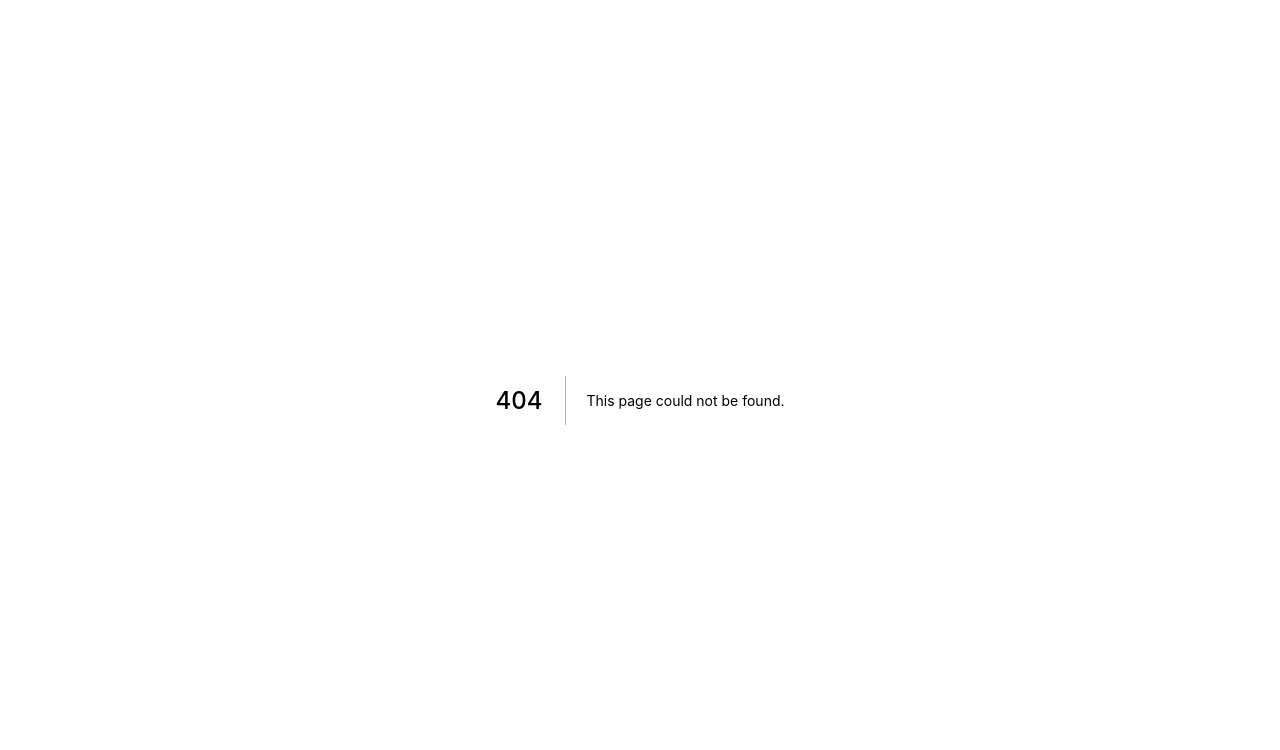
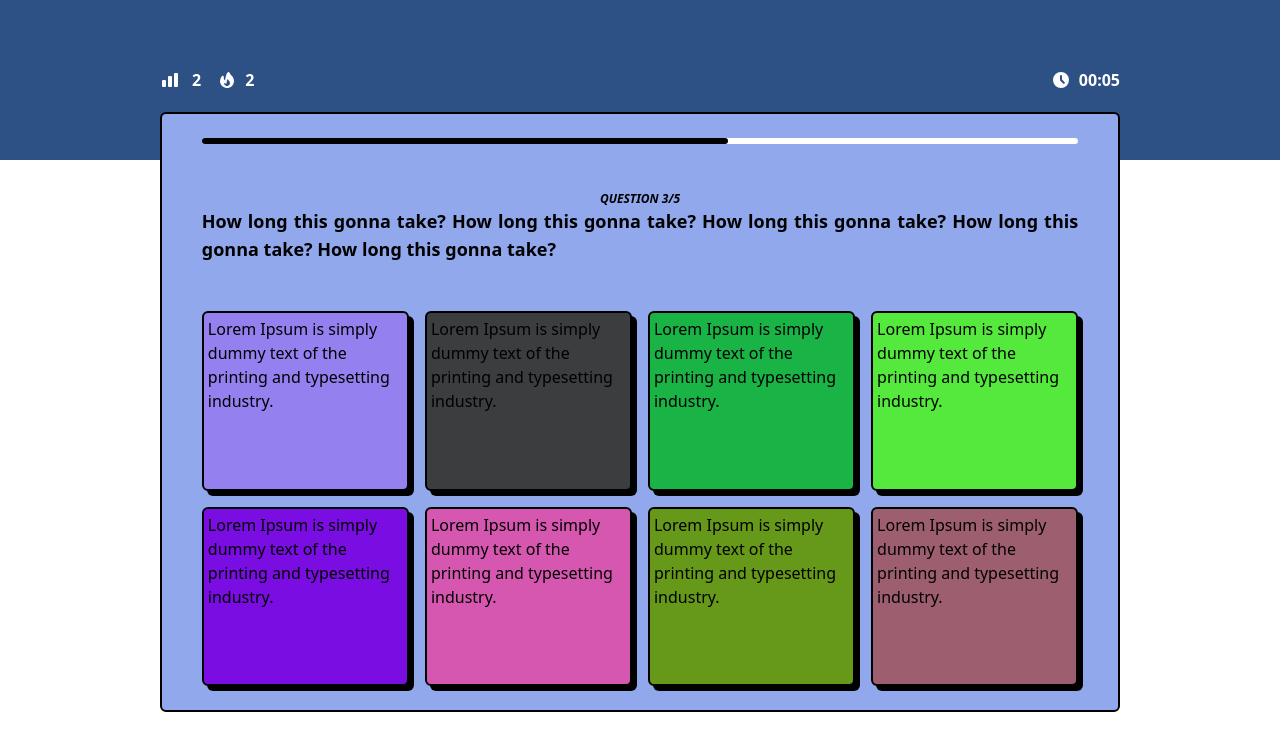
Before and after one commit to super-alpha-team/new-quizzes-fe, a Next.js app: page /test in a window 1280 px wide. Before the commit this address had no page. Shown: the top 750 px of the page. Built offline with nearby package versions, Linux system fonts and the light colour scheme.

Commit message:
multichoice: flexible num of answers up to 16

```diff
--- a/components/Play.jsx
+++ b/components/Play.jsx
@@ -4,7 +4,6 @@ import Questionare from './questionares/Questionare';
 import Loading from './helpers/Loading';
 import Clock from './Clock';
 import { socket } from '../utils/socket';
-
 
 function Play({ total_questions, quizId, room_id }) {
     const [currentIndex, setCurrentIndex] = useState(0);
@@ -43,9 +42,9 @@ function Play({ total_questions, quizId, room_id }) {
         (<div className='w-full h-screen bg-[#2E5185] text-white flex justify-center items-center'>Your score: {score}</div>)
         : waitingMsg ?
             <Loading message={waitingMsg} /> :
-            (<div className='block h-screen overflow-auto'>
-                <div className='min-h-screen h-full min-w-screen flex justify-center md:text-sm text-xs lg:text-base overflow-hidden'>
-                    <div className='h-[85%] w-full flex justify-center relative'>
+            (<div className='h-screen'>
+                <div className='min-h-screen h-full min-w-screen flex justify-center md:text-sm text-xs lg:text-base'>
+                    <div className='h-full w-full flex justify-center relative'>
                         <div className='h-[20%] w-full bg-[#2E5185] absolute top-0 flex justify-center items-center'>
                             <div className='w-9/12 flex justify-between absolute'>
                                 <div className='flex gap-4'>
--- a/components/Test.jsx
+++ /dev/null
@@ -1,50 +0,0 @@
-import React from 'react';
-import Clock from './Clock';
-import Colors from './Colors';
-import Essay from './questionares/Essay';
-import Matching from './questionares/Matching';
-import Multichoice from './questionares/Multichoice';
-import Questionare from './questionares/Questionare';
-import ShortAnswer from './questionares/ShortAnswer';
-
-function Test() {
-    const data = Array(6).fill('matching answer sample');
-    // return (
-    //     <div>
-    //         <div className='block h-screen overflow-auto'>
-    //             <div className='min-h-screen h-full min-w-screen flex justify-center md:text-sm text-xs lg:text-base overflow-hidden'>
-    //                 <div className='h-[85%] w-full flex justify-center relative'>
-    //                     <div className='h-[20%] w-full bg-[#2E5185] absolute top-0 flex justify-center items-center'>
-    //                         <div className='w-9/12 flex justify-between absolute'>
-    //                             <div className='flex gap-4'>
-    //                                 <div className='text-white font-bold flex items-center gap-3'>
-    //                                     <svg className="w-5 h-5" fill="currentColor" viewBox="0 0 20 20" xmlns="http://www.w3.org/2000/svg"><path d="M2 11a1 1 0 011-1h2a1 1 0 011 1v5a1 1 0 01-1 1H3a1 1 0 01-1-1v-5zM8 7a1 1 0 011-1h2a1 1 0 011 1v9a1 1 0 01-1 1H9a1 1 0 01-1-1V7zM14 4a1 1 0 011-1h2a1 1 0 011 1v12a1 1 0 01-1 1h-2a1 1 0 01-1-1V4z"></path></svg>
-    //                                     2
-    //                                 </div>
-    //                                 <div className='text-white font-bold flex items-center gap-2'>
-    //                                     <svg className="w-5 h-5" fill="currentColor" viewBox="0 0 20 20" xmlns="http://www.w3.org/2000/svg"><path fillRule="evenodd" d="M12.395 2.553a1 1 0 00-1.45-.385c-.345.23-.614.558-.822.88-.214.33-.403.713-.57 1.116-.334.804-.614 1.768-.84 2.734a31.365 31.365 0 00-.613 3.58 2.64 2.64 0 01-.945-1.067c-.328-.68-.398-1.534-.398-2.654A1 1 0 005.05 6.05 6.981 6.981 0 003 11a7 7 0 1011.95-4.95c-.592-.591-.98-.985-1.348-1.467-.363-.476-.724-1.063-1.207-2.03zM12.12 15.12A3 3 0 017 13s.879.5 2.5.5c0-1 .5-4 1.25-4.5.5 1 .786 1.293 1.371 1.879A2.99 2.99 0 0113 13a2.99 2.99 0 01-.879 2.121z" clipRule="evenodd"></path></svg>
-    //                                     2
-    //                                 </div>
-    //                             </div>
-    //                             <Clock duration={10} handleTimeUp={() => null} />
-    //                         </div>
-    //                     </div>
-    //                     {/* <Questionare question='How long this gonna take? How long this gonna take? How long this gonna take? How long this gonna take? How long this gonna take?' questionProgress='3/5'>
-    //                         <ShortAnswer />
-    //                     </Questionare> */}
-    //                     <Questionare question='How long this gonna take? How long this gonna take? How long this gonna take? How long this gonna take? How long this gonna take?' questionProgress='3/5'>
-    //                         <Essay />
-    //                     </Questionare>
-    //                     {/* <Questionare question='How long this gonna take? How long this gonna take? How long this gonna take? How long this gonna take? How long this gonna take?' questionProgress='3/5'>
-    //                         <Matching data={data} />
-    //                     </Questionare> */}
-    //                 </div>
-    //             </div>
-    //         </div>
-
-    //     </div>
-    // );
-    return <Colors />;
-}
-
-export default Test;
--- a/components/questionares/Multichoice.jsx
+++ b/components/questionares/Multichoice.jsx
@@ -1,16 +1,35 @@
+import { generateMultiStyle } from "../../utils/generateMultiStyle";
 import { randomHexColor, shuffleArray } from "../../utils/helpers";
 
 function Multichoice({ answers, handleAnswer }) {
     const shuffledAnswers = shuffleArray([...answers]);
+    // < 3
+    // 3 6 9 12
+    // 4 8 16
+    // 5 10
+    // rest
+    const numAnswers = shuffledAnswers.length;
+    const two = numAnswers === 2;
+    const three = numAnswers % 3 === 0;
+    const four = numAnswers % 4 === 0;
+    const five = numAnswers % 5 === 0;
 
     return (
-        <div className={shuffledAnswers.length < 4 ? (shuffledAnswers.length === 3 ? `w-full h-full grid gap-4 grid-cols-3` : `w-full h-full grid gap-4 grid-rows-2`) : `w-full h-full grid gap-4 grid-cols-4`}>
+        <div className={`w-full h-full grid gap-4 `+ (two ? 'grid-rows-2' : five ? 'grid-cols-5' : four ? 'grid-cols-4' : three ? 'grid-cols-3' : 'grid-cols-7')}>
+            {shuffledAnswers.map((answer, index) =>
+                <button className='w-full h-full' onClick={() => handleAnswer(String(answer.answer))} key={answer.id}>
+                    <div className='w-full h-full p-1 border-black border-2 rounded-md text-left shadow-answer hover:bg-white' style={{ backgroundColor: randomHexColor() }} dangerouslySetInnerHTML={{ __html: answer.answer }} />
+                </button>
+            )}
+        </div>);
+}
+//  max-w-[13rem] max-h-[17rem]
+export default Multichoice;
+
+{/* <div className={shuffledAnswers.length === 2 ? `w-full h-full grid gap-4 grid-rows-2` : (shuffledAnswers.length % 3 === 0 ? `w-full h-full grid gap-4 grid-cols-3 grid-rows-${shuffledAnswers.length/3}` : `w-full h-full grid gap-4 grid-cols-4`)}>
             {shuffledAnswers.map((answer, index) =>
                 <button className='' onClick={() => handleAnswer(answer.answer)} key={answer.id}>
                     <div className='w-full h-full p-1 border-black border-2 rounded-md text-left shadow-answer hover:bg-white' style={{ backgroundColor: randomHexColor() }} dangerouslySetInnerHTML={{ __html: answer.answer }} />
                 </button>
             )}
-        </div>);
-}
-
-export default Multichoice;
+        </div> */}
--- a/components/questionares/Questionare.jsx
+++ b/components/questionares/Questionare.jsx
@@ -6,7 +6,7 @@ function Questionare(props) {
     const progressPercent = +progress[0] / +progress[1] * 100;
 
     return (
-        <div className='h-[85%] lg:w-9/12 w-10/12 bg-[#91A8ED] absolute bottom-0 border-2 border-black rounded-md grid justify-items-center content-around'>
+        <div className='h-[75%] w-[75%] bg-[#91A8ED] absolute bottom-[11%] border-2 border-black rounded-md grid justify-items-center content-around'>
             <div className='w-11/12 row-span-1 h-[0.375rem] bg-white rounded-md'>
                 <div className='h-full bg-black rounded-md' style={{ width: `${progressPercent}%` }} />
             </div>
--- a/pages/index.jsx
+++ b/pages/index.jsx
@@ -1,7 +1,6 @@
 import Head from 'next/head';
 import { useEffect, useState } from 'react';
 import Play from '../components/Play';
-import Test from '../components/Test';
 import styles from '../styles/Home.module.css';
 import { useRouter } from 'next/router';
 import axios from 'axios';
--- /dev/null
+++ b/pages/test/index.jsx
@@ -0,0 +1,60 @@
+import React, { useState, useEffect } from 'react';
+import Clock from '../../components/Clock';
+import Colors from '../../components/Colors';
+import Essay from '../../components/questionares/Essay';
+import Matching from '../../components/questionares/Matching';
+import Multichoice from '../../components/questionares/Multichoice';
+import Questionare from '../../components/questionares/Questionare';
+import ShortAnswer from '../../components/questionares/ShortAnswer';
+
+const answers = Array(8).fill({ answer: 'Lorem Ipsum is simply dummy text of the printing and typesetting industry.', id: 0 })
+    .map((e, i) => {
+        return { ...e, id: i };
+    });
+
+function Test() {
+    const [questions, setQuestions] = useState([]);
+
+    console.log(questions);
+    return (
+        <div>
+            <div className='h-screen'>
+                <div className='min-h-screen h-full min-w-screen flex justify-center md:text-sm text-xs lg:text-base'>
+                    <div className='h-full w-full flex justify-center relative'>
+                        <div className='h-[20%] w-full bg-[#2E5185] absolute top-0 flex justify-center items-center'>
+                            <div className='w-9/12 flex justify-between absolute'>
+                                <div className='flex gap-4'>
+                                    <div className='text-white font-bold flex items-center gap-3'>
+                                        <svg className="w-5 h-5" fill="currentColor" viewBox="0 0 20 20" xmlns="http://www.w3.org/2000/svg"><path d="M2 11a1 1 0 011-1h2a1 1 0 011 1v5a1 1 0 01-1 1H3a1 1 0 01-1-1v-5zM8 7a1 1 0 011-1h2a1 1 0 011 1v9a1 1 0 01-1 1H9a1 1 0 01-1-1V7zM14 4a1 1 0 011-1h2a1 1 0 011 1v12a1 1 0 01-1 1h-2a1 1 0 01-1-1V4z"></path></svg>
+                                        2
+                                    </div>
+                                    <div className='text-white font-bold flex items-center gap-2'>
+                                        <svg className="w-5 h-5" fill="currentColor" viewBox="0 0 20 20" xmlns="http://www.w3.org/2000/svg"><path fillRule="evenodd" d="M12.395 2.553a1 1 0 00-1.45-.385c-.345.23-.614.558-.822.88-.214.33-.403.713-.57 1.116-.334.804-.614 1.768-.84 2.734a31.365 31.365 0 00-.613 3.58 2.64 2.64 0 01-.945-1.067c-.328-.68-.398-1.534-.398-2.654A1 1 0 005.05 6.05 6.981 6.981 0 003 11a7 7 0 1011.95-4.95c-.592-.591-.98-.985-1.348-1.467-.363-.476-.724-1.063-1.207-2.03zM12.12 15.12A3 3 0 017 13s.879.5 2.5.5c0-1 .5-4 1.25-4.5.5 1 .786 1.293 1.371 1.879A2.99 2.99 0 0113 13a2.99 2.99 0 01-.879 2.121z" clipRule="evenodd"></path></svg>
+                                        2
+                                    </div>
+                                </div>
+                                <Clock duration={10} handleTimeUp={() => {}} />
+                            </div>
+                        </div>
+                        {/* <Questionare question='How long this gonna take? How long this gonna take? How long this gonna take? How long this gonna take? How long this gonna take?' questionProgress='3/5'>
+                            <ShortAnswer />
+                        </Questionare> */}
+                        {/* <Questionare question='How long this gonna take? How long this gonna take? How long this gonna take? How long this gonna take? How long this gonna take?' questionProgress='3/5'>
+                            <Essay />
+                        </Questionare> */}
+                        {/* <Questionare question='How long this gonna take? How long this gonna take? How long this gonna take? How long this gonna take? How long this gonna take?' questionProgress='3/5'>
+                            <Matching data={data} />
+                        </Questionare> */}
+                        <Questionare question='How long this gonna take? How long this gonna take? How long this gonna take? How long this gonna take? How long this gonna take?' questionProgress='3/5'>
+                            <Multichoice answers={answers} handleAnswer={() => { }} />
+                        </Questionare>
+                    </div>
+                </div>
+            </div>
+
+        </div>
+    );
+    // return <Colors />;
+}
+
+export default Test;
--- /dev/null
+++ b/utils/generateMultiStyle.js
@@ -0,0 +1,16 @@
+export function generateMultiStyle(numAnswers) {
+    const isEven = numAnswers % 2 === 0;
+    // if(numAnswers < 4) {
+    //     return `grid-rows-${numAnswers} `;
+    // } else {
+    //     if(numAnswers < 6) {
+    //         return `grid-cols-${numAnswers} `;
+    //     } else {
+    //         return `grid-rows-2 grid-cols-${numAnswers/2} `;
+    //     }
+    // }
+    if(isEven) {
+        return `grid-cols-[1fr_auto_2fr] `;
+    }
+    return '';
+}
```
